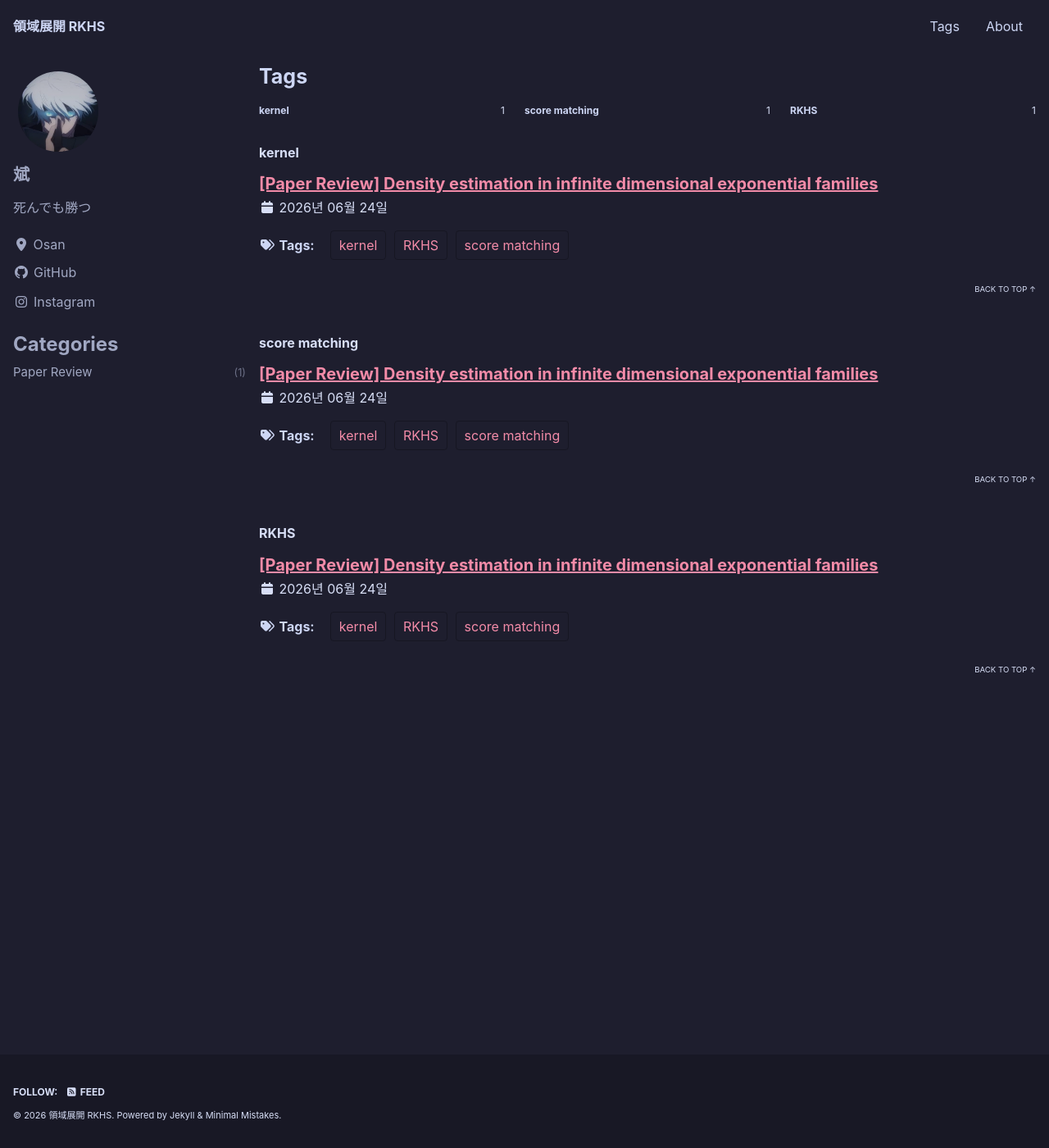
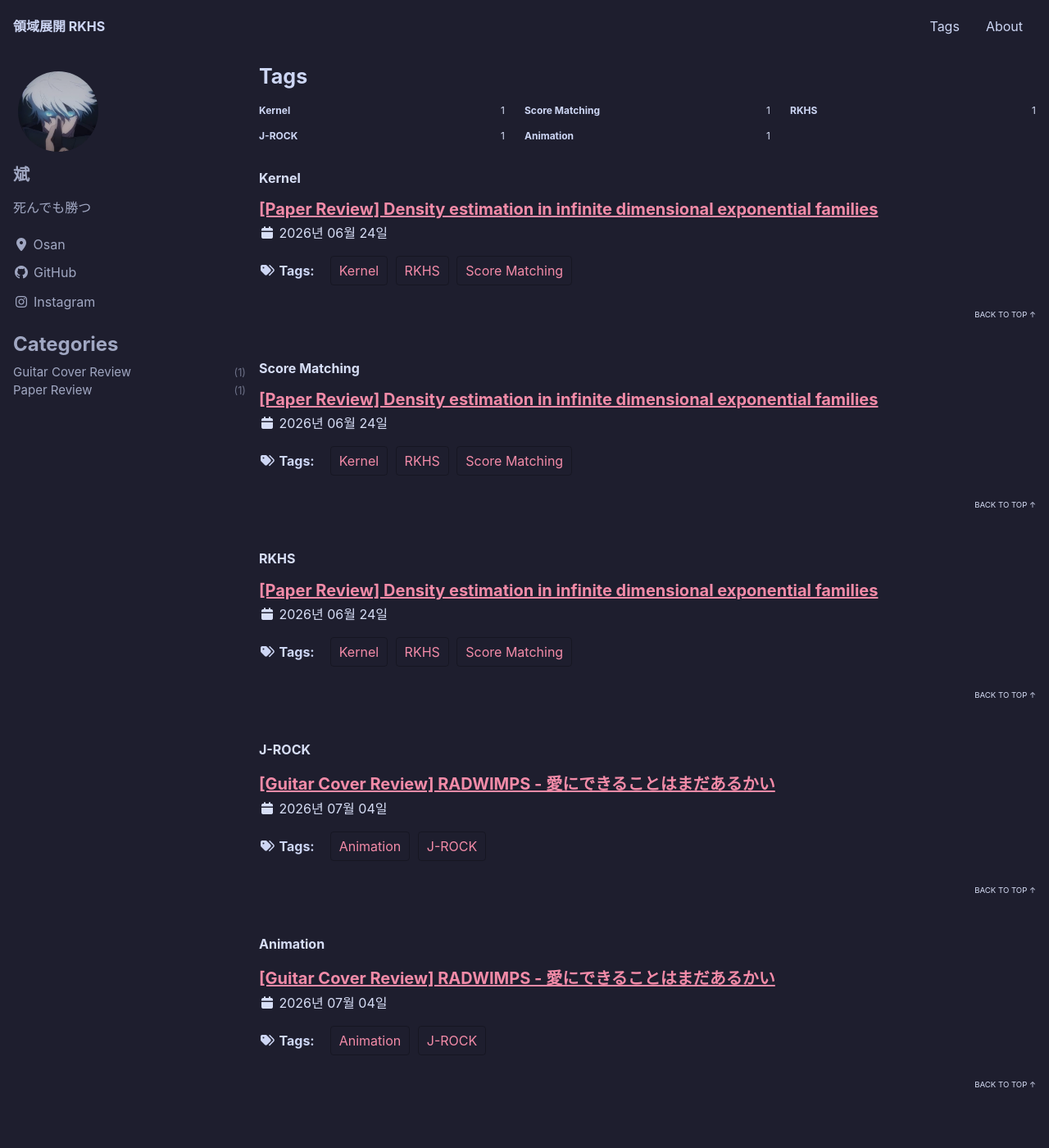
Before and after one commit to ml-bean/ml-bean.github.io, a Jekyll site: the page built from _pages/tags.md, in a window 1280 px wide and 1400 px high. Shown: the whole window at 82% size. Built offline with Jekyll 4.4.1, drawn with Linux system fonts in a browser that asks for light colours; cached includes are drawn as plain includes.

Commit message:
modified KEF.md, upload guitar01.md

```diff
--- /dev/null
+++ b/_posts/2026-07-04-guitar01.md
@@ -0,0 +1,13 @@
+---
+title: "[Guitar Cover Review] RADWIMPS - 愛にできることはまだあるかい"
+date: 2026-07-04
+categories:
+  - Guitar Cover Review
+tags:
+  - J-ROCK
+  - Animation
+use_math: false
+classes: wide
+---
+
+> YouTube 하루한곡 채널 영상을 보고 연습함
```
Also changed, not shown: _posts/2026-06-24-KEF.md (+2 -2 lines).
